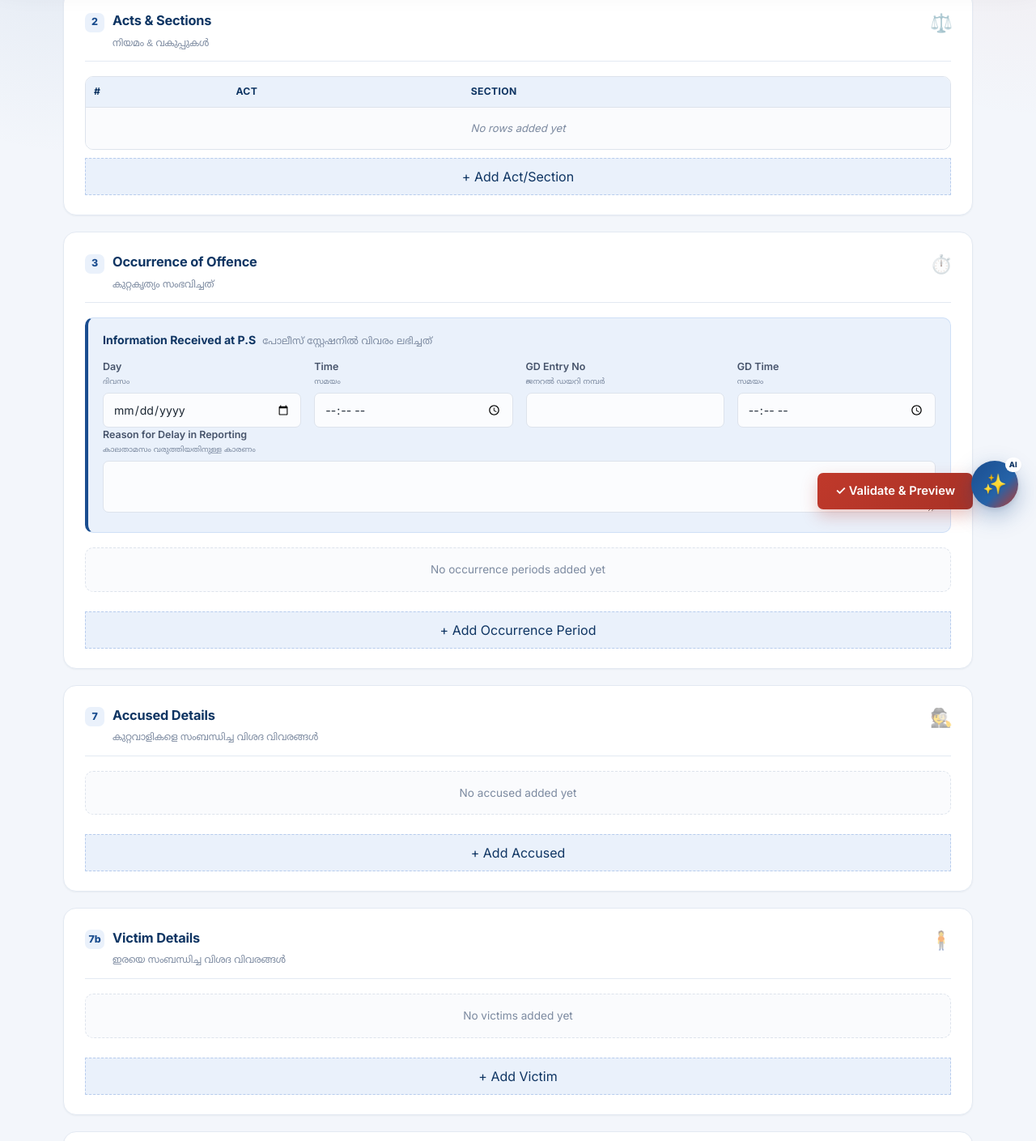
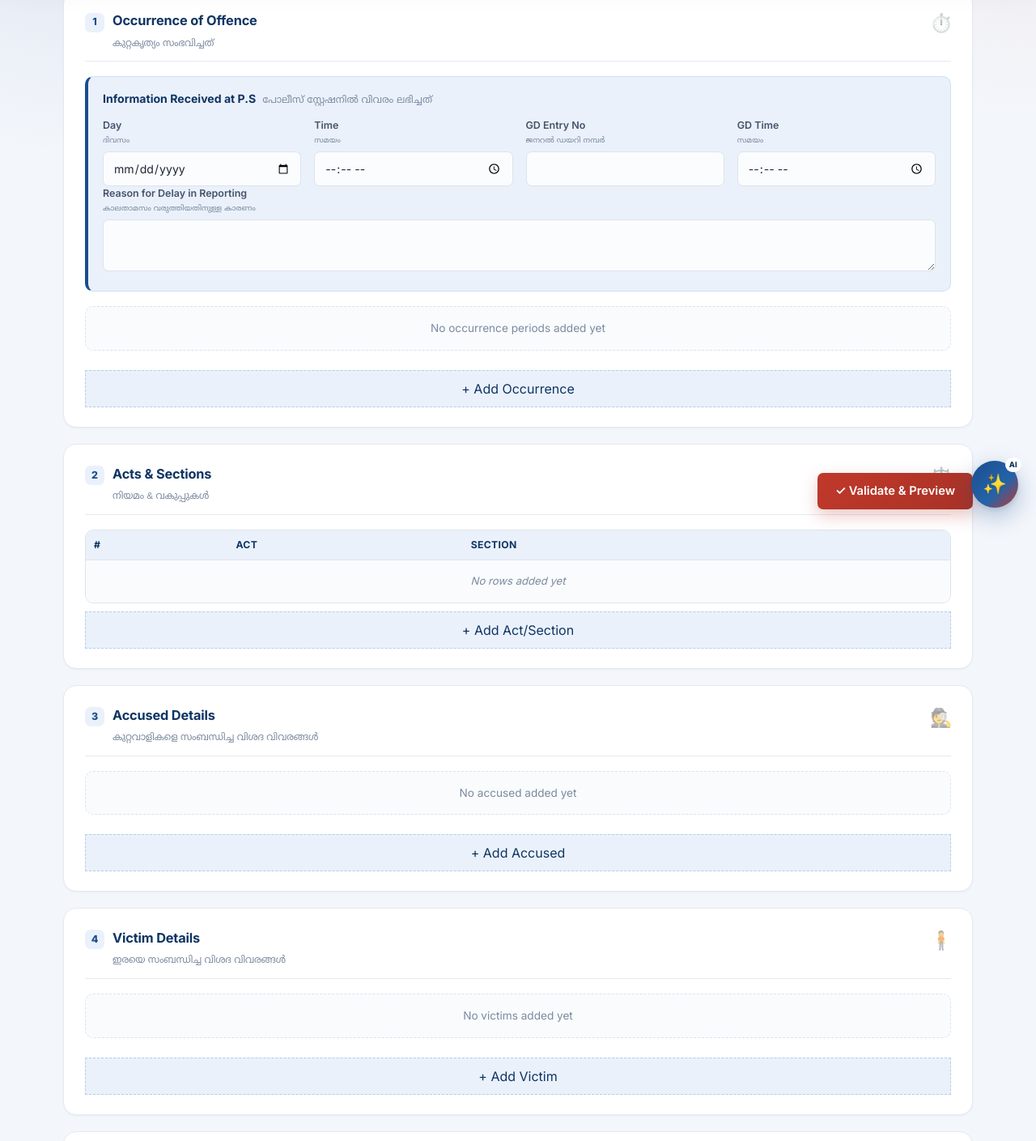
Before and after one commit to adarshkdl/suo_mottu, a Next.js app: page / in a window 1280 px wide. Shown: the part 151-1560 px from the top of the page at 81% size. Built offline with nearby package versions, Linux system fonts and the light colour scheme.

Commit message:
indexing ordered

```diff
--- a/src/components/FirForm.tsx
+++ b/src/components/FirForm.tsx
@@ -443,28 +443,10 @@ export default function FirForm() {
             </div>
           </section>
 
-          {/* 2. Acts & Sections */}
-          <section className="card" data-icon="⚖️">
-            <h2>
-              <span className="step-num">2</span> Acts &amp; Sections{' '}
-              <span className="mal">നിയമം &amp; വകുപ്പുകൾ</span>
-            </h2>
-            <RepeatTable
-              rows={data.actsTable}
-              onChange={(rows) => set('actsTable', rows)}
-              addLabel="Add Act/Section"
-              emptyRow={{ act: '', section: '' }}
-              columns={[
-                { key: 'act', label: 'Act', placeholder: 'Act name' },
-                { key: 'section', label: 'Section', placeholder: 'Section' },
-              ]}
-            />
-          </section>
-
-          {/* 3. Occurrence */}
+          {/* 1. Occurrence */}
           <section className="card" data-icon="⏱️">
             <h2>
-              <span className="step-num">3</span> Occurrence of Offence{' '}
+              <span className="step-num">1</span> Occurrence of Offence{' '}
               <span className="mal">കുറ്റകൃത്യം സംഭവിച്ചത്</span>
             </h2>
             <div className="highlight-panel">
@@ -542,6 +524,24 @@ export default function FirForm() {
               />
             </div>
 
+          </section>
+
+          {/* 2. Acts & Sections */}
+          <section className="card" data-icon="⚖️">
+            <h2>
+              <span className="step-num">2</span> Acts &amp; Sections{' '}
+              <span className="mal">നിയമം &amp; വകുപ്പുകൾ</span>
+            </h2>
+            <RepeatTable
+              rows={data.actsTable}
+              onChange={(rows) => set('actsTable', rows)}
+              addLabel="Add Act/Section"
+              emptyRow={{ act: '', section: '' }}
+              columns={[
+                { key: 'act', label: 'Act', placeholder: 'Act name' },
+                { key: 'section', label: 'Section', placeholder: 'Section' },
+              ]}
+            />
           </section>
 
           {/* 6. Complainant / Informant - hidden: auto-filled from officer profile, review in Preview instead */}
@@ -673,7 +673,7 @@ export default function FirForm() {
           {/* 7. Accused */}
           <section className="card" data-icon="🕵️">
             <h2>
-              <span className="step-num">7</span> Accused Details{' '}
+              <span className="step-num">3</span> Accused Details{' '}
               <span className="mal">കുറ്റവാളികളെ സംബന്ധിച്ച വിശദ വിവരങ്ങൾ</span>
             </h2>
             <AccusedEditor rows={data.accusedTable} onChange={(rows) => set('accusedTable', rows)} />
@@ -682,7 +682,7 @@ export default function FirForm() {
           {/* Victim */}
           <section className="card" data-icon="🧍">
             <h2>
-              <span className="step-num">7b</span> Victim Details{' '}
+              <span className="step-num">4</span> Victim Details{' '}
               <span className="mal">ഇരയെ സംബന്ധിച്ച വിശദ വിവരങ്ങൾ</span>
             </h2>
             <VictimEditor rows={data.victimTable} onChange={(rows) => set('victimTable', rows)} />
@@ -692,7 +692,7 @@ export default function FirForm() {
           {/* 9 & 10. Property */}
           <section className="card" data-icon="💎">
             <h2>
-              <span className="step-num">9</span> Properties of Interest{' '}
+              <span className="step-num">5</span> Properties of Interest{' '}
               <span className="mal">സ്വത്തുക്കളുടെ വിവരം</span>
             </h2>
             <RepeatTable
--- a/src/components/OccurrenceEditor.tsx
+++ b/src/components/OccurrenceEditor.tsx
@@ -107,7 +107,7 @@ export default function OccurrenceEditor({
       ))}
 
       <button type="button" className="btn-add" onClick={addRow}>
-        + Add Occurrence Period
+        + Add Occurrence
       </button>
     </div>
   );
```
